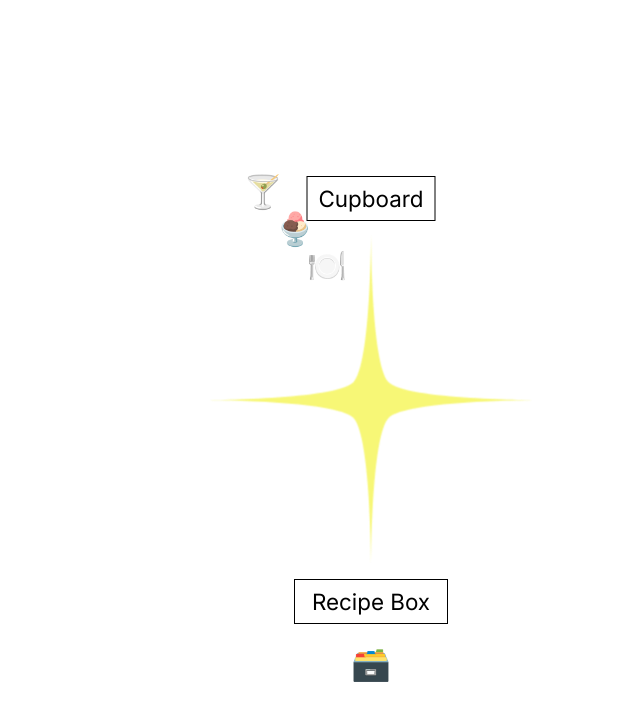
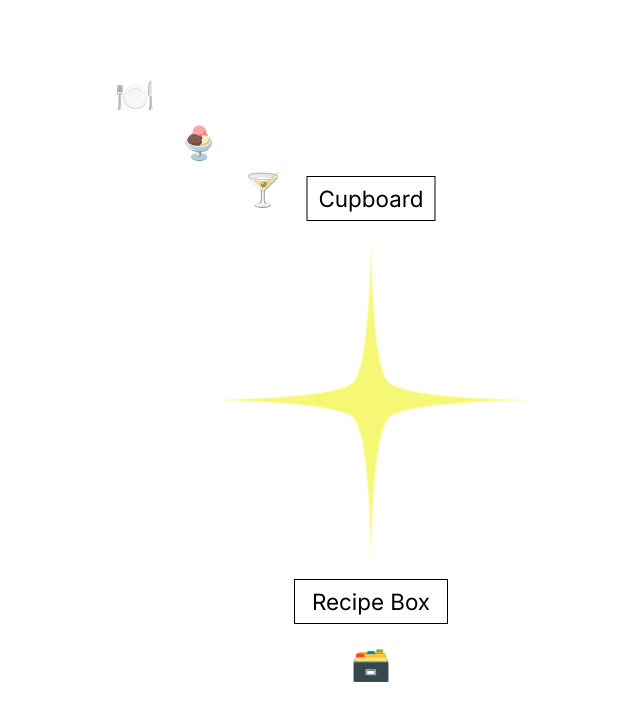
Before and after one commit to 0kyon/kyon-s-room, a Next.js app: page /kitchen in a window 1280 px wide. Shown: the top 720 px of the page, without its empty margins (269-909 px from the left). Built offline with nearby package versions, Linux system fonts and the light colour scheme.

Commit message:
kitchenのレイアウトもいい感じ

```diff
--- a/src/app/kitchen/page.tsx
+++ b/src/app/kitchen/page.tsx
@@ -49,18 +49,24 @@ export default function Kitchen() {
         <div
           className={styles.emojiContainer}
           style={{
-            top: isMobile || isTablet ? '12%' : '22%',
-            left: isMobile || isTablet ? '50%' : '40%',
+            top: isMobile || isTablet ? '12%' : '10%',
+            left: isMobile || isTablet ? '50%' : '30%',
             transform: isMobile || isTablet ? 'translateX(-50%)' : 'none',
             display: 'flex',
             flexDirection: 'column',
             alignItems: 'flex-start',
-            gap: '5px'
+            gap: isMobile || isTablet ? '5px' : '15px'
           }}
         >
-          <div className={styles.emoji}>🍸️</div>
-          <div className={styles.emoji} style={{ marginLeft: '1em' }}>🍨</div>
-          <div className={styles.emoji} style={{ marginLeft: '2em' }}>🍽️</div>
+          <div className={styles.emoji}>🍽️</div>
+          <div className={styles.emoji} style={{
+            marginLeft: isMobile || isTablet ? '1em' : '2em',
+            marginTop: isMobile || isTablet ? '0' : '0'
+          }}>🍨</div>
+          <div className={styles.emoji} style={{
+            marginLeft: isMobile || isTablet ? '2em' : '4em',
+            marginTop: isMobile || isTablet ? '0' : '0'
+          }}>🍸️</div>
         </div>
 
         <Link href="/cupboard" className={styles.mainButton} style={{
```
